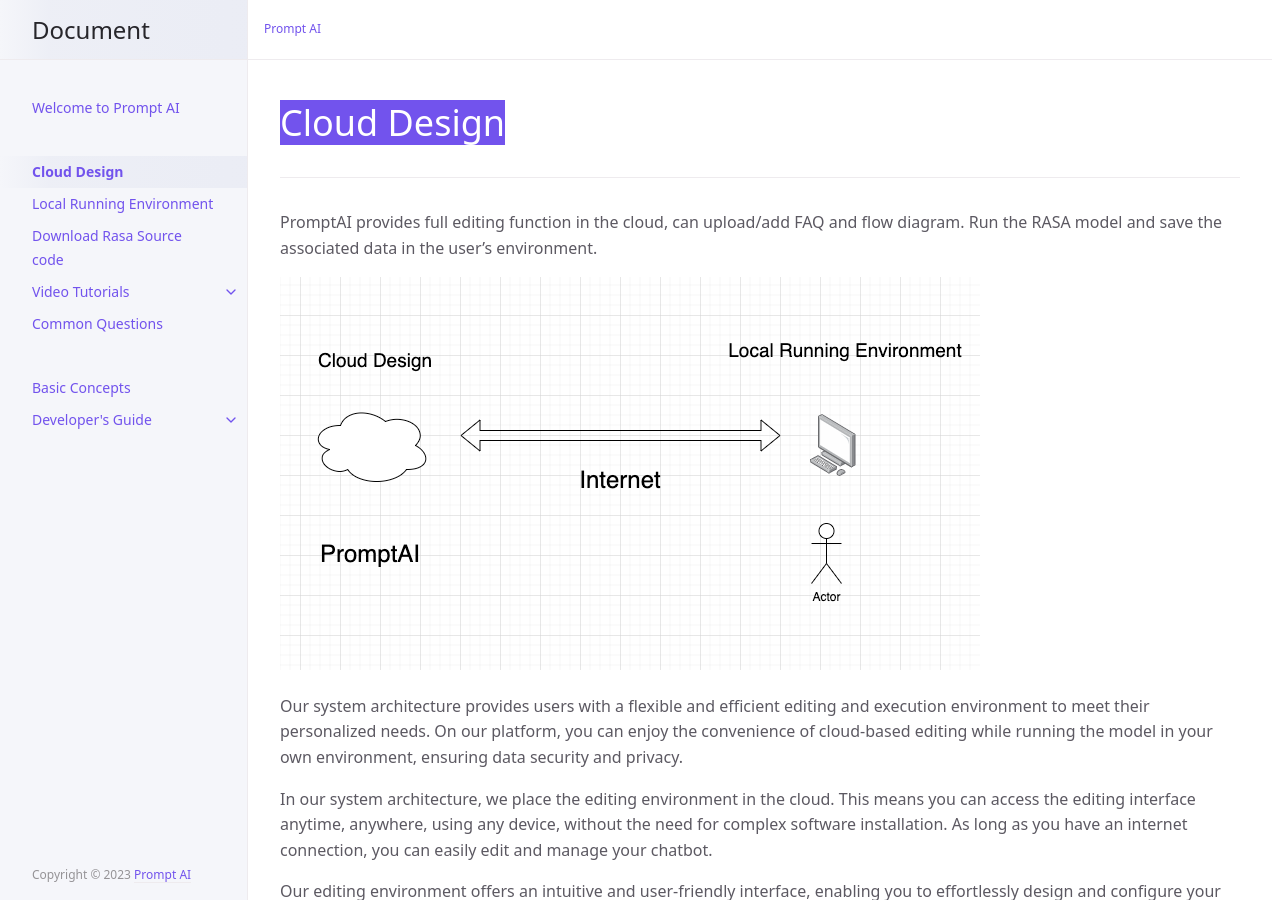
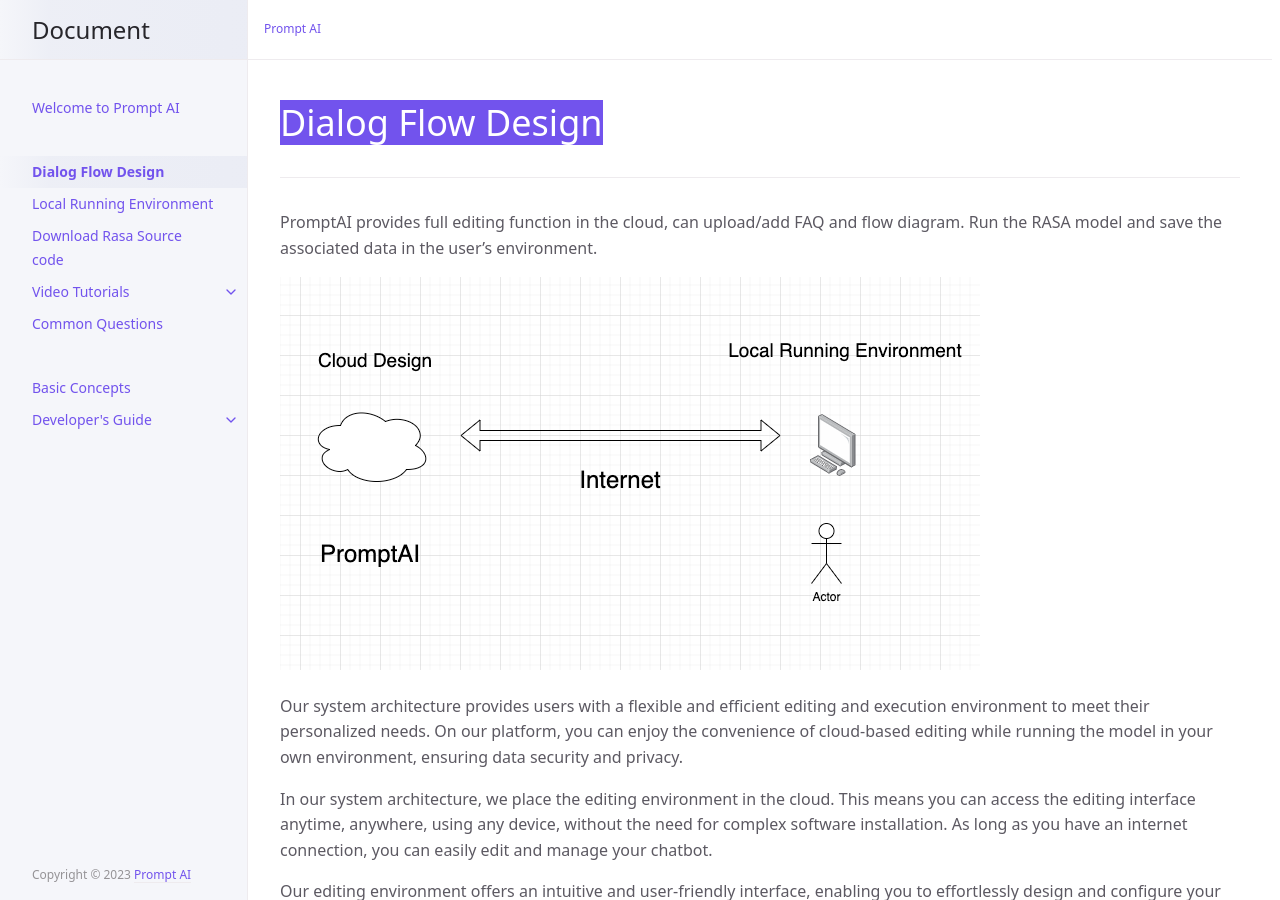
Before and after one commit to PromptAI/promptdialog, a Jekyll site: the page built from docs/cloud_design.md, in a window 1280 px wide and 900 px high. Built offline with Jekyll 4.4.1, drawn with Linux system fonts in a browser that asks for light colours.

Commit message:
Update cloud_design.md

```diff
--- a/docs/cloud_design.md
+++ b/docs/cloud_design.md
@@ -1,10 +1,10 @@
 ---
 layout: en
-title: Cloud Design
+title: Dialog Flow Design
 nav_order: 2
 has_children: false
 ---
-# Cloud Design
+# Dialog Flow Design
 {: .no_toc .header }
 ---
 PromptAI provides full editing function in the cloud, can upload/add FAQ and flow diagram. Run the RASA model and save the associated data in the user's environment.
```
